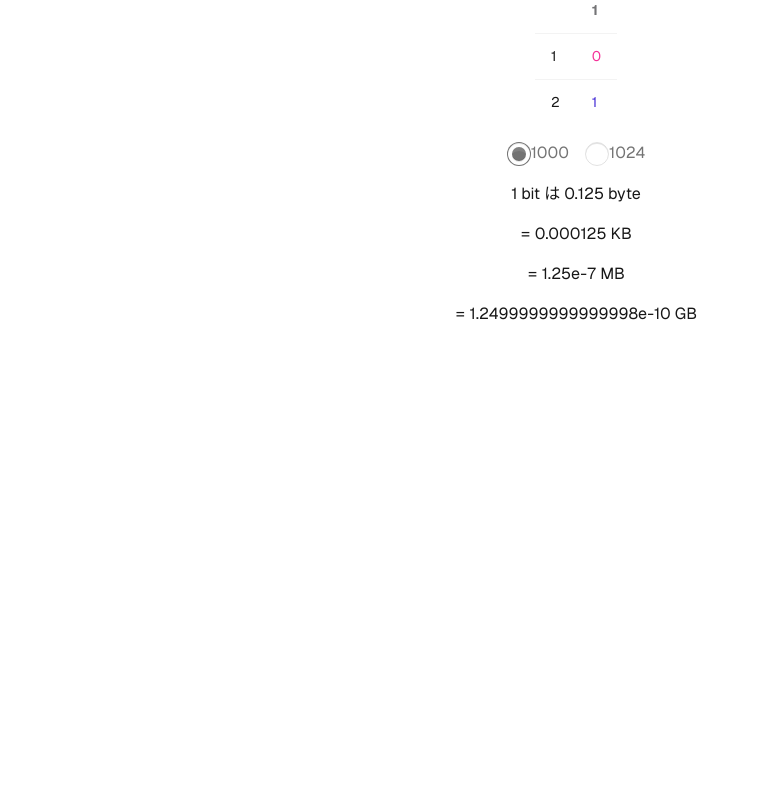
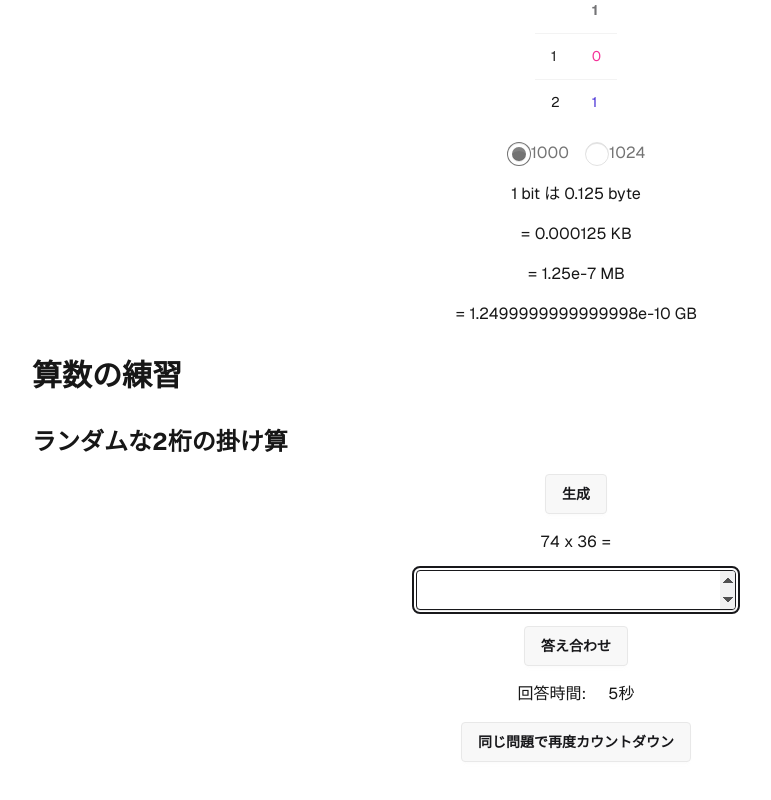
Before and after one commit to mieze018/learn-and-understand, a Next.js app: page / in a window 1280 px wide. Shown: the part 1939-2739 px from the top of the page, without its empty margins (64-835 px from the left). Before the commit the page ends 2429 px from the top, so only its background shows below. Built offline with nearby package versions, Linux system fonts and the light colour scheme.

Commit message:
feat: ランダムな2桁の掛け算を行うコンポーネントとカスタムフックを追加

```diff
--- a/src/app/page.tsx
+++ b/src/app/page.tsx
@@ -4,23 +4,28 @@ import { RunLengthEncoding } from '@/components/objects/RunLengthEncoding';
 import { HashingMethod } from '@/components/objects/HashingMethod';
 import { NestedLinkedList } from '@/components/objects/NestedLinkedList';
 import { H1 } from '@/components/atoms/Headings';
+import { Random2DigitMultiplication } from '@/components/objects/Random2DigitMultiplication';
 export default function Home() {
   return (
     <>
       <main className="lg:w-max-(--breakpoint-lg) md:w-max-(--breakpoint-md) sm:w-max-(--breakpoint-sm) flex flex-col gap-8 row-start-2 items-center sm:items-start">
         <H1>アルゴリズム</H1>
-        <section className="flex flex-col gap-4 items-center w-full">
+        <section className="flex flex-col items-center w-full gap-4">
           <BinarySearch />
           <RunLengthEncoding />
           <HashingMethod />
           <NestedLinkedList />
         </section>
         <H1>確率計算</H1>
-        <section className="flex flex-col gap-4 items-center w-full">
+        <section className="flex flex-col items-center w-full gap-4">
           <CoinToss />
         </section>
+        <H1>算数の練習</H1>
+        <section className="flex flex-col items-center w-full gap-4">
+          <Random2DigitMultiplication />
+        </section>
       </main>
-      <footer className="row-start-3 flex gap-6 flex-wrap items-center justify-center"></footer>
+      <footer className="flex flex-wrap items-center justify-center row-start-3 gap-6"></footer>
     </>
   );
 }
--- /dev/null
+++ b/src/components/objects/Random2DigitMultiplication.tsx
@@ -0,0 +1,56 @@
+'use client';
+import { useRandom2DigitMultiplication } from '@/hooks/useRandom2DigitMultiplication';
+import { H2 } from '@/components/atoms/Headings';
+import { Button, NumberInput } from '@/components/atoms/Forms';
+import { Section1, Section2 } from '@/components/atoms/Sections';
+
+export const Random2DigitMultiplication = () => {
+  const {
+    multiplicand,
+    multiplier,
+    product,
+    isCorrect,
+    randomize,
+    checkAnswer,
+    answer,
+    setAnswer,
+    inputRef,
+    timeTaken,
+    startTimer,
+  } = useRandom2DigitMultiplication();
+
+  return (
+    <Section1>
+      <H2>ランダムな2桁の掛け算</H2>
+      <Section2>
+        <Button onClick={randomize}>生成</Button>
+        {multiplicand} x {multiplier} =
+        <NumberInput
+          type="number"
+          value={answer || ''}
+          onChange={(e) => setAnswer(Number(e.target.value))}
+          ref={inputRef}
+          onKeyDown={(e) => {
+            if (e.key === 'Enter') {
+              checkAnswer();
+            }
+          }}
+        />
+      </Section2>
+      <Section2>
+        <Button onClick={checkAnswer}>答え合わせ</Button>
+        {isCorrect && <span className="text-green-600">答え： {product}</span>}
+        {isCorrect === false && (
+          <span className="text-red-600">答え： {product}</span>
+        )}
+      </Section2>
+      <Section2>
+        <div>
+          回答時間:
+          <span className="inline-block text-right min-w-8">{timeTaken}</span>秒
+        </div>
+        <Button onClick={startTimer}>同じ問題で再度カウントダウン</Button>
+      </Section2>
+    </Section1>
+  );
+};
--- /dev/null
+++ b/src/hooks/useRandom2DigitMultiplication.ts
@@ -0,0 +1,91 @@
+'use client';
+import { useState, useEffect, useRef } from 'react';
+
+/**ランダムな2桁の掛け算
+ * 生成後に回答時間をカウントアップする
+ */
+export const useRandom2DigitMultiplication = () => {
+  const [multiplicand, setMultiplicand] = useState(0);
+  const [multiplier, setMultiplier] = useState(0);
+  const [product, setProduct] = useState(0);
+  const [isCorrect, setIsCorrect] = useState<boolean | null>(null);
+  const [answer, setAnswer] = useState<number | string>('');
+  const [timeTaken, setTimeTaken] = useState(0);
+  const inputRef = useRef<HTMLInputElement>(null);
+  /** タイマーの参照 */
+  const timerRef = useRef<NodeJS.Timeout | null>(null);
+
+  /** ランダムな2桁の数値を生成 */
+  const randomize2digit = () => Math.floor(Math.random() * 90) + 10;
+
+  /** タイマーをクリア */
+  const clearTimer = () => {
+    if (timerRef.current) clearInterval(timerRef.current);
+  };
+
+  /** タイマーを開始 5分後に自動停止   */
+  const startTimer = () => {
+    clearTimer();
+    timerRef.current = setInterval(() => {
+      setTimeTaken((prev) => {
+        if (prev > 300) return prev;
+        return prev + 1;
+      });
+    }, 1000);
+  };
+
+  /** ランダム掛け算を生成 */
+  const randomize = () => {
+    const multiplicand = randomize2digit();
+    const multiplier = randomize2digit();
+    setMultiplicand(multiplicand);
+    setMultiplier(multiplier);
+    setProduct(multiplicand * multiplier);
+    setAnswer('');
+    setIsCorrect(null);
+    setTimeTaken(0);
+    inputRef.current?.focus();
+    startTimer();
+  };
+
+  /**回答をチェック */
+  const checkAnswer = () => {
+    if (!answer) return;
+    if (Number(answer) === product) {
+      setIsCorrect(true);
+    } else {
+      setIsCorrect(false);
+    }
+    if (timerRef.current) {
+      clearInterval(timerRef.current);
+    }
+  };
+
+  useEffect(
+    /**ロード時に初期化 */
+    () => {
+      randomize();
+      return () => {
+        if (timerRef.current) {
+          clearInterval(timerRef.current);
+        }
+      };
+    },
+    // eslint-disable-next-line react-hooks/exhaustive-deps
+    [],
+  );
+
+  return {
+    multiplicand,
+    multiplier,
+    product,
+    isCorrect,
+    randomize,
+    checkAnswer,
+    answer,
+    setAnswer,
+    inputRef,
+    timeTaken,
+    startTimer,
+  };
+};
```
